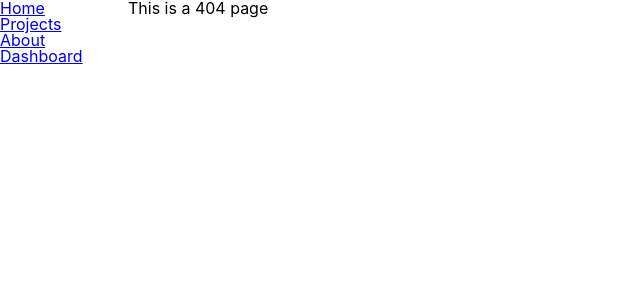
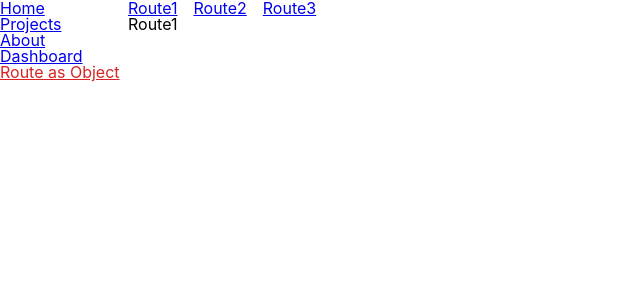
Before and after one commit to elis-11/apartment-filter, a React (Create React App) app: page /object_route in a window 1280 px wide. Before the commit this address had no page. Shown: the top 300 px of the page, without its empty margins (0-640 px from the left). Built offline with nearby package versions, Linux system fonts and the light colour scheme.

Commit message:
Create RouteAsObject

```diff
--- a/src/App.js
+++ b/src/App.js
@@ -4,8 +4,10 @@ import { Home } from "./pages/Home";
 import { About } from "./pages/About";
 import { Projects } from "./pages/Projects";
 import { NotFound } from "./pages/NotFound";
+import { Dashboard } from "./components/Dashboard";
+import { RouteAsObj } from "./components/RouteAsObj";
+
 import "./App.scss";
-import { Dashboard } from "./pages/Dashboard";
 
 export const App = () => {
   return (
@@ -33,6 +35,11 @@ export const App = () => {
               Dashboard
               </Link>
           </li>
+          <li>
+            <Link to="/object_route" activeClassName="active">
+              Route as Object
+              </Link>
+          </li>
         </ul>
       </nav>
       <div className="main">
@@ -41,6 +48,7 @@ export const App = () => {
           <Route path="/about" element={<About />} />
           <Route path="/projects" element={<Projects />} />
           <Route path="dashboard/*" element={<Dashboard />} />
+          <Route path="object_route/*" element={<RouteAsObj />} />
           <Route path="*" element={<NotFound />} />
         </Routes>
       </div>
--- /dev/null
+++ b/src/components/RouteAsObj.js
@@ -0,0 +1,61 @@
+import React from "react"
+import { useRoutes, Outlet } from "react-router"
+import { Link } from "react-router-dom"
+
+export const RouteAsObj = () => {
+  let element = useRoutes([
+    { path: "/", element: <Route1 /> },
+    { path: "route2", element: <Route2 /> },
+    {
+      path: "route3",
+      element: <Route3 />,
+      // children can be used to configure nested routes
+      children: [
+        { path: "child1", element: <Child1 /> },
+        { path: "child2", element: <Child2 /> },
+      ],
+    },
+    { path: "*", element: <NotFound /> },
+  ])
+
+  return (
+    <div>
+      <ul>
+        <li>
+          <Link to="">Route1</Link>
+        </li>
+        <li>
+          <Link to="route2">Route2</Link>
+        </li>
+        <li>
+          <Link to="route3">Route3</Link>
+        </li>
+      </ul>
+      {element}
+    </div>
+  )
+}
+
+const Route1 = () => <h1>Route1</h1>
+const Route2 = () => <h1>Route2</h1>
+const Route3 = () => {
+  return (
+    <div>
+      <h1>Route3</h1>
+      <ul>
+        <li>
+          <Link to="child1">Child1</Link>
+        </li>
+        <li>
+          <Link to="child2">Child2</Link>
+        </li>
+      </ul>
+      <Outlet />
+    </div>
+  )
+}
+const Child1 = () => <h2>Child1</h2>
+const Child2 = () => <h2>Child2</h2>
+const NotFound = () => <h1>NotFound</h1>
+
+// export default RouteAsObj
```
